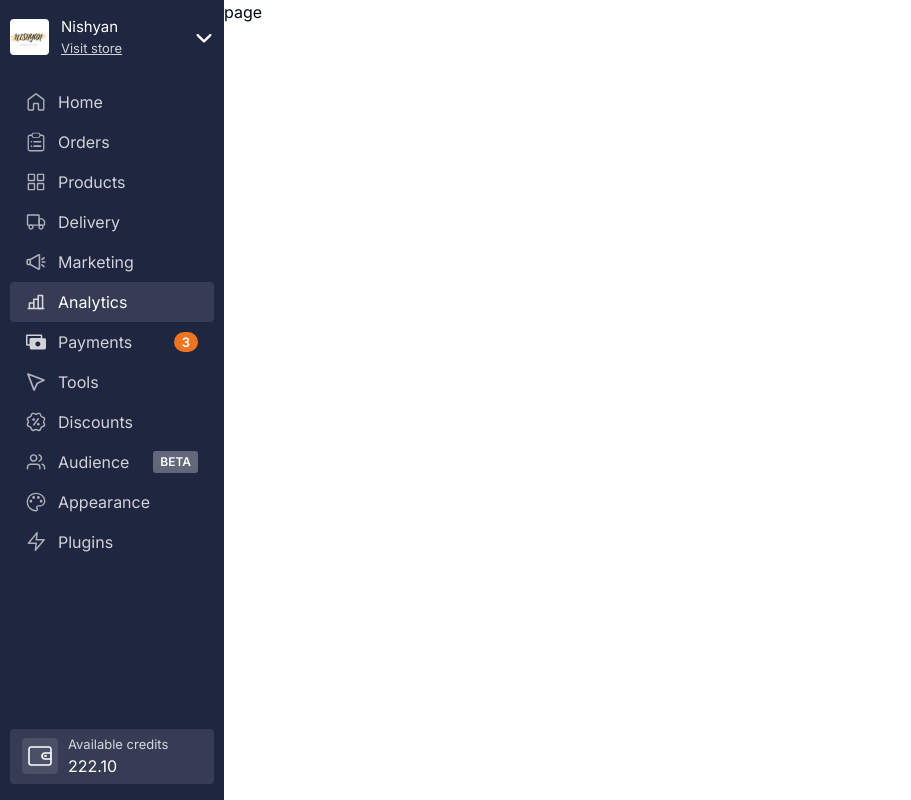
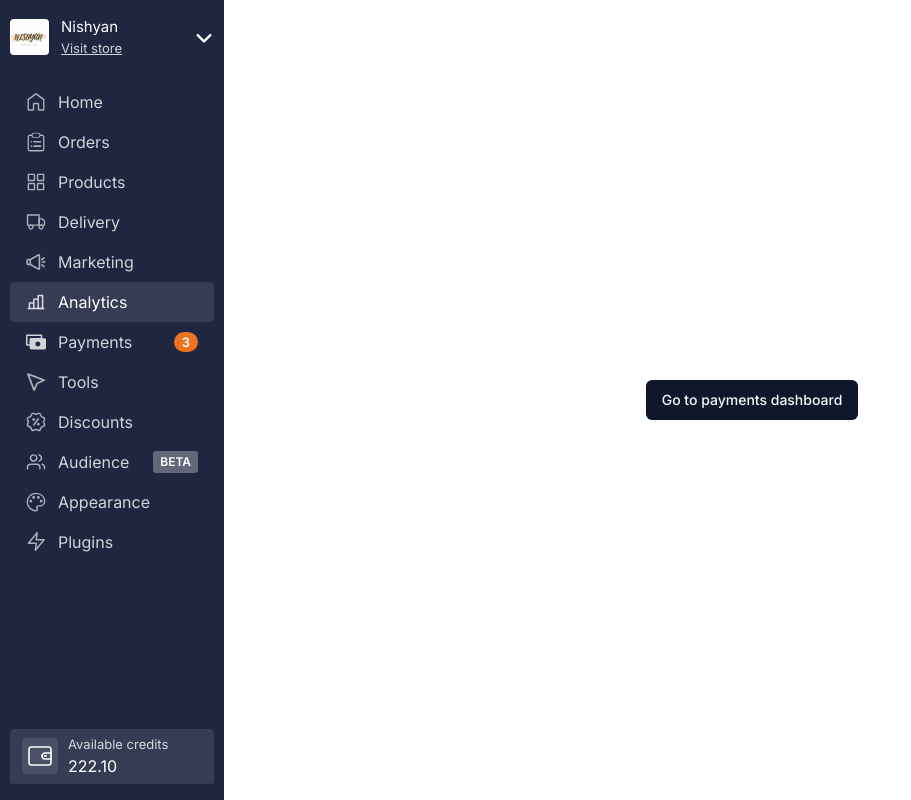
Before and after one commit to satishkumarsajjan/dukaan-fe, a Next.js app: page /dashboard/analytics in a window 1280 px wide. Shown: the whole page, without its empty margins (0-911 px from the left). Built offline with nearby package versions, Linux system fonts and the light colour scheme.

Commit message:
fix: main page

```diff
--- a/app/dashboard/analytics/page.tsx
+++ b/app/dashboard/analytics/page.tsx
@@ -1,7 +1,16 @@
+import { Button } from '@/components/ui/button';
+import Link from 'next/link';
+
 interface AnalyticsProps {}
 
 const Analytics = ({}: AnalyticsProps) => {
-  return <div>page</div>;
+  return (
+    <main className='flex items-center justify-center h-full'>
+      <Link href={'/dashboard/payments'}>
+        <Button>Go to payments dashboard</Button>
+      </Link>
+    </main>
+  );
 };
 
 export default Analytics;
--- a/app/dashboard/appearance/page.tsx
+++ b/app/dashboard/appearance/page.tsx
@@ -1,7 +1,16 @@
+import { Button } from '@/components/ui/button';
+import Link from 'next/link';
+
 interface AppearanceProps {}
 
 const Appearance = ({}: AppearanceProps) => {
-  return <div>Appearance</div>;
+  return (
+    <main className='flex items-center justify-center h-full'>
+      <Link href={'/dashboard/payments'}>
+        <Button>Go to payments dashboard</Button>
+      </Link>
+    </main>
+  );
 };
 
 export default Appearance;
--- a/app/dashboard/audience/page.tsx
+++ b/app/dashboard/audience/page.tsx
@@ -1,7 +1,16 @@
+import { Button } from '@/components/ui/button';
+import Link from 'next/link';
+
 interface AudienceProps {}
 
 const Audience = ({}: AudienceProps) => {
-  return <div>Audience</div>;
+  return (
+    <main className='flex items-center justify-center h-full'>
+      <Link href={'/dashboard/payments'}>
+        <Button>Go to payments dashboard</Button>
+      </Link>
+    </main>
+  );
 };
 
 export default Audience;
--- a/app/dashboard/delivery/page.tsx
+++ b/app/dashboard/delivery/page.tsx
@@ -1,7 +1,16 @@
+import { Button } from '@/components/ui/button';
+import Link from 'next/link';
+
 interface DeliveryProps {}
 
 const Delivery = ({}: DeliveryProps) => {
-  return <div>page</div>;
+  return (
+    <main className='flex items-center justify-center h-full'>
+      <Link href={'/dashboard/payments'}>
+        <Button>Go to payments dashboard</Button>
+      </Link>
+    </main>
+  );
 };
 
 export default Delivery;
--- a/app/dashboard/discounts/page.tsx
+++ b/app/dashboard/discounts/page.tsx
@@ -1,7 +1,16 @@
+import { Button } from '@/components/ui/button';
+import Link from 'next/link';
+
 interface DiscountsProps {}
 
 const Discounts = ({}: DiscountsProps) => {
-  return <div>Discounts</div>;
+  return (
+    <main className='flex items-center justify-center h-full'>
+      <Link href={'/dashboard/payments'}>
+        <Button>Go to payments dashboard</Button>
+      </Link>
+    </main>
+  );
 };
 
 export default Discounts;
--- a/app/dashboard/home/page.tsx
+++ b/app/dashboard/home/page.tsx
@@ -1,7 +1,16 @@
+import { Button } from '@/components/ui/button';
+import Link from 'next/link';
+
 interface HomeProps {}
 
 const Home = ({}: HomeProps) => {
-  return <div>Home</div>;
+  return (
+    <main className='flex items-center justify-center h-full'>
+      <Link href={'/dashboard/payments'}>
+        <Button>Go to payments dashboard</Button>
+      </Link>
+    </main>
+  );
 };
 
 export default Home;
--- a/app/dashboard/marketing/page.tsx
+++ b/app/dashboard/marketing/page.tsx
@@ -1,7 +1,16 @@
+import { Button } from '@/components/ui/button';
+import Link from 'next/link';
+
 interface MarketingProps {}
 
 const Marketing = ({}: MarketingProps) => {
-  return <div>page</div>;
+  return (
+    <main className='flex items-center justify-center h-full'>
+      <Link href={'/dashboard/payments'}>
+        <Button>Go to payments dashboard</Button>
+      </Link>
+    </main>
+  );
 };
 
 export default Marketing;
--- a/app/dashboard/orders/page.tsx
+++ b/app/dashboard/orders/page.tsx
@@ -1,7 +1,16 @@
+import { Button } from '@/components/ui/button';
+import Link from 'next/link';
+
 interface OrdersPageProps {}
 
 const OrdersPage = ({}: OrdersPageProps) => {
-  return <div>OrdersPage</div>;
+  return (
+    <main className='flex items-center justify-center h-full'>
+      <Link href={'/dashboard/payments'}>
+        <Button>Go to payments dashboard</Button>
+      </Link>
+    </main>
+  );
 };
 
 export default OrdersPage;
--- a/app/dashboard/plugins/page.tsx
+++ b/app/dashboard/plugins/page.tsx
@@ -1,7 +1,16 @@
+import { Button } from '@/components/ui/button';
+import Link from 'next/link';
+
 interface PluginsProps {}
 
 const Plugins = ({}: PluginsProps) => {
-  return <div>Plugins</div>;
+  return (
+    <main className='flex items-center justify-center h-full'>
+      <Link href={'/dashboard/payments'}>
+        <Button>Go to payments dashboard</Button>
+      </Link>
+    </main>
+  );
 };
 
 export default Plugins;
--- a/app/dashboard/products/page.tsx
+++ b/app/dashboard/products/page.tsx
@@ -1,7 +1,16 @@
+import { Button } from '@/components/ui/button';
+import Link from 'next/link';
+
 interface ProductsPage {}
 
 const Products = ({}: ProductsPage) => {
-  return <div>page</div>;
+  return (
+    <main className='flex items-center justify-center h-full'>
+      <Link href={'/dashboard/payments'}>
+        <Button>Go to payments dashboard</Button>
+      </Link>
+    </main>
+  );
 };
 
 export default Products;
--- a/app/dashboard/tools/page.tsx
+++ b/app/dashboard/tools/page.tsx
@@ -1,7 +1,16 @@
+import { Button } from '@/components/ui/button';
+import Link from 'next/link';
+
 interface ToolsProps {}
 
 const Tools = ({}: ToolsProps) => {
-  return <div>page</div>;
+  return (
+    <main className='flex items-center justify-center h-full'>
+      <Link href={'/dashboard/payments'}>
+        <Button>Go to payments dashboard</Button>
+      </Link>
+    </main>
+  );
 };
 
 export default Tools;
--- a/app/page.tsx
+++ b/app/page.tsx
@@ -1,5 +1,13 @@
+import { Button } from '@/components/ui/button';
 import Image from 'next/image';
+import Link from 'next/link';
 
 export default function Home() {
-  return <main>hey</main>;
+  return (
+    <main className='flex items-center justify-center h-full'>
+      <Link href={'/dashboard/payments'}>
+        <Button>Go to payments dashboard</Button>
+      </Link>
+    </main>
+  );
 }
```
